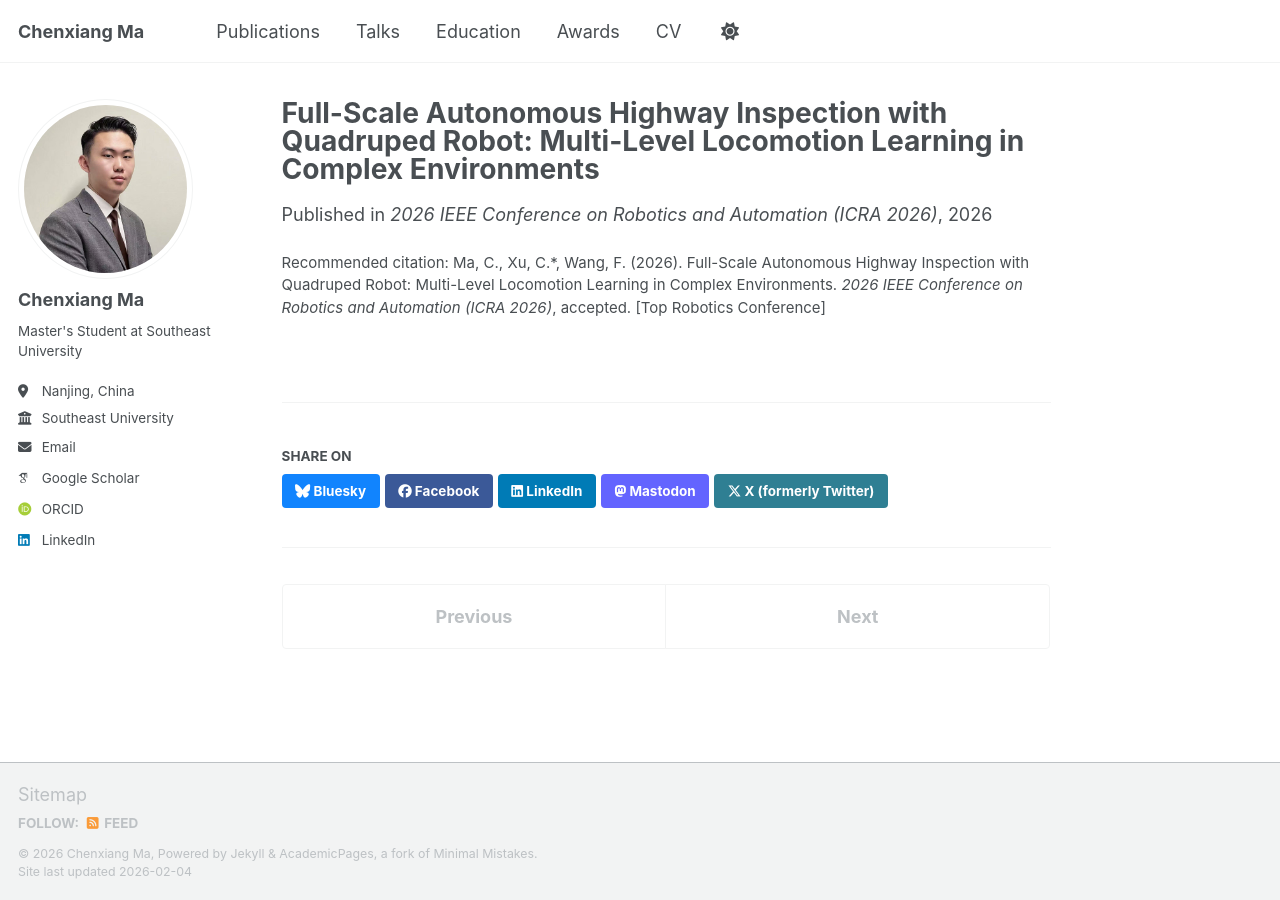
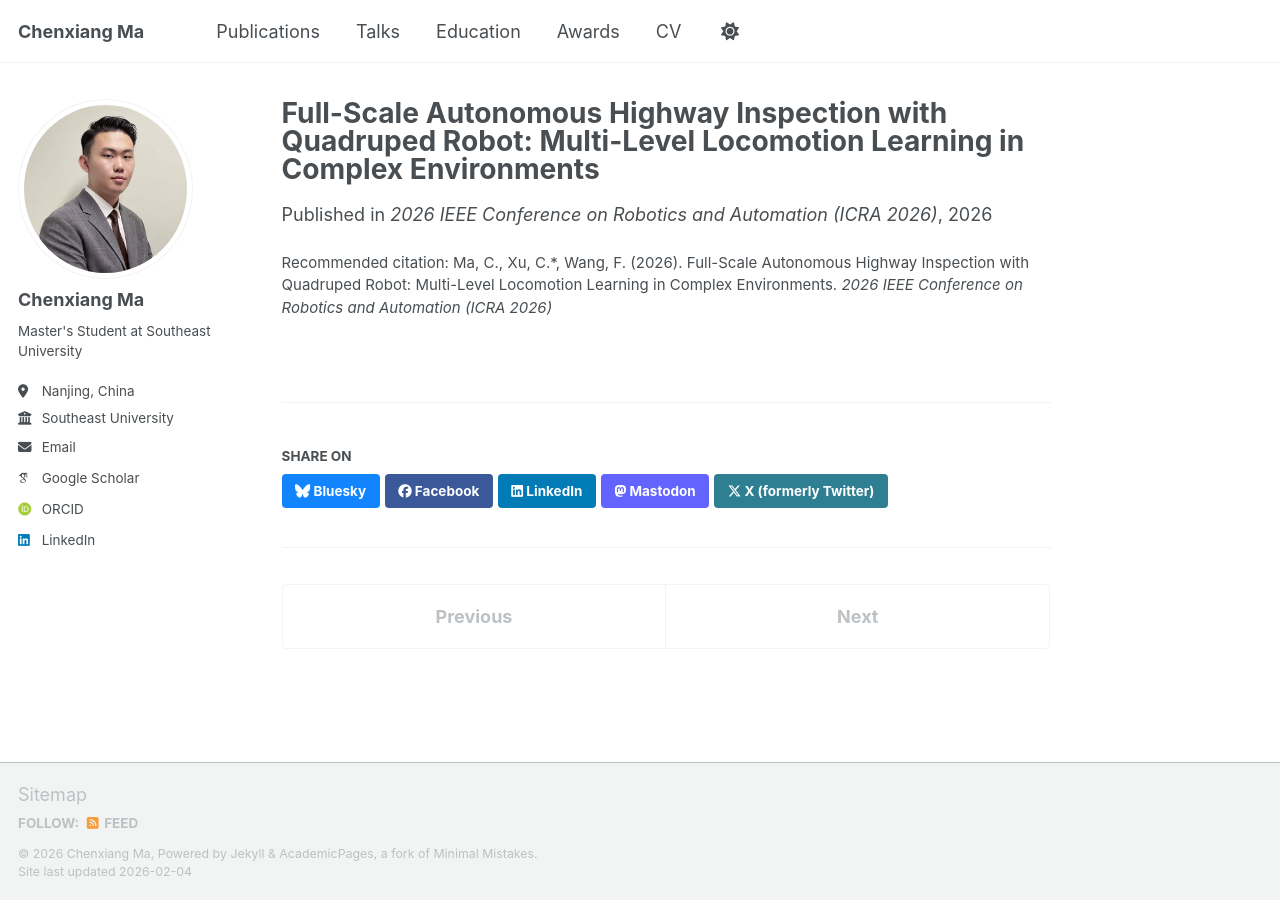
Before and after one commit to macxii23/macxii23.github.io, a Jekyll site: the page built from _publications/2026-01-03-full-scale-autonomous-highway-inspection-quadruped-robot.md, in a window 1280 px wide. Built offline with Jekyll 4.4.1, drawn with Linux system fonts in a browser that asks for light colours; some web fonts are replaced; a script bundle is joined from its source files by our own code; library files that are not in the unit come from our copies; some of the changed lines change nothing that is shown.

Commit message:
Update 2026-01-03-full-scale-autonomous-highway-inspection-quadruped-robot.md

```diff
--- a/_publications/2026-01-03-full-scale-autonomous-highway-inspection-quadruped-robot.md
+++ b/_publications/2026-01-03-full-scale-autonomous-highway-inspection-quadruped-robot.md
@@ -1,10 +1,13 @@
 ---
+header:
+  teaser: pub/robot.jpg
 title: "Full-Scale Autonomous Highway Inspection with Quadruped Robot: Multi-Level Locomotion Learning in Complex Environments"
 collection: publications
 category: conferences
 permalink: /publication/2026-01-03-full-scale-autonomous-highway-inspection-quadruped-robot
 excerpt: 'Full-Scale Autonomous Highway Inspection with Quadruped Robot: Multi-Level Locomotion Learning in Complex Environments'
 date: 2026-01-03
+authors: "Chenxiang Ma, Chengcheng Xu, Feng Wang"  # 可选，不提供会从 citation 提取
 venue: '2026 IEEE Conference on Robotics and Automation (ICRA 2026)'
-citation: 'Ma, C., Xu, C.*, Wang, F. (2026). Full-Scale Autonomous Highway Inspection with Quadruped Robot: Multi-Level Locomotion Learning in Complex Environments. <i>2026 IEEE Conference on Robotics and Automation (ICRA 2026)</i>, accepted. [Top Robotics Conference]'
+citation: 'Ma, C., Xu, C.*, Wang, F. (2026). Full-Scale Autonomous Highway Inspection with Quadruped Robot: Multi-Level Locomotion Learning in Complex Environments. <i>2026 IEEE Conference on Robotics and Automation (ICRA 2026)</i>'
 ---
```
